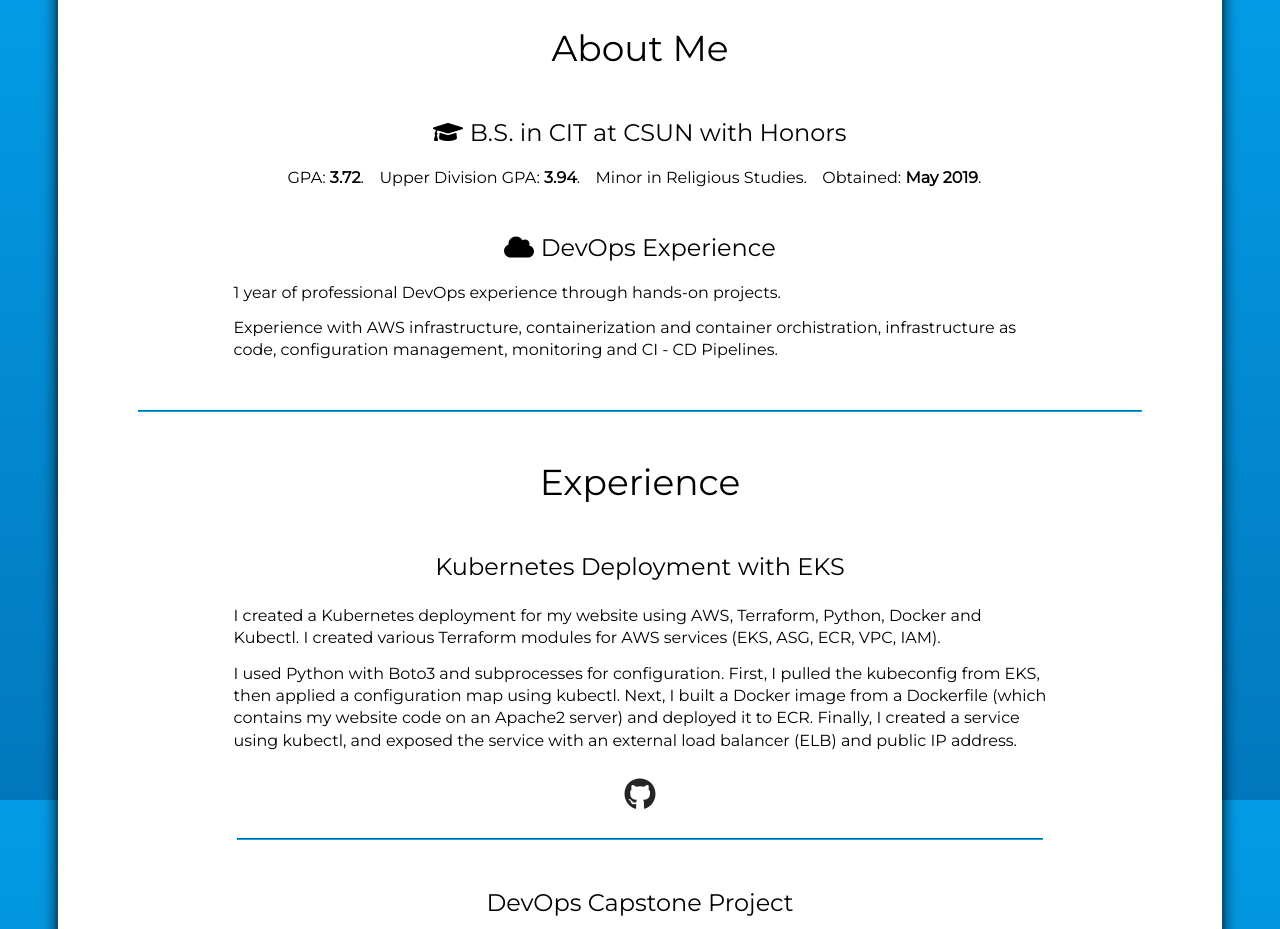
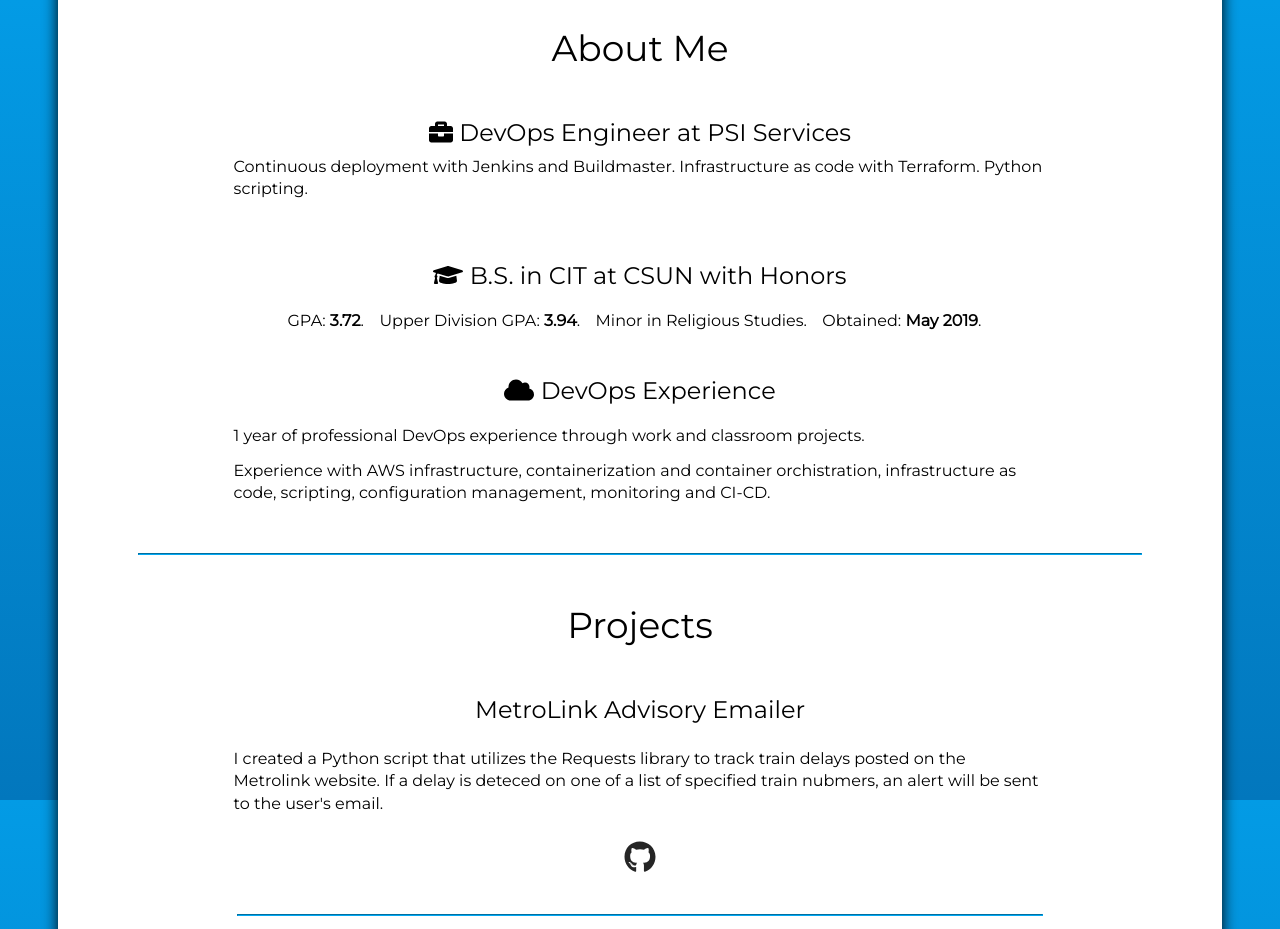
Before and after one commit to tklusz/WebsiteCode, a plain HTML site: page index.html in a window 1280 px wide. Shown: the part 800-1729 px from the top of the page. Drawn offline with Linux system fonts and the light colour scheme.

Commit message:
Adding PSI.

```diff
--- a/index.html
+++ b/index.html
@@ -50,8 +50,7 @@
         </div>
 
         <p class="sub-paragraph">
-          A graduating senior and incoming DevOps engineer from
-          Santa&nbsp;Clarita, California.
+          A DevOps Engineer at PSI Services LLC.
         </p>
 
         <span>
@@ -70,10 +69,19 @@
 
           <div>
             <h3 class="section-subtitle">
+              <i class="fa fa-briefcase"></i>
+                DevOps Engineer at PSI Services
+              </h3>
+              <p class = "big-paragraph section-description">
+                Continuous deployment with Jenkins and Buildmaster. Infrastructure as code with Terraform. Python scripting.
+              </p>
+          </div>
+
+          <div>
+            <h3 class="section-subtitle">
               <i class="fas fa-graduation-cap"></i>
               B.S. in CIT at CSUN with&nbsp;Honors
             </h3>
-
             <div class="education-list">
               <p class = "section-description section-line-1">GPA:
                 <span class="bold">3.72</span>.
@@ -88,6 +96,7 @@
                 <span class="bold">May 2019</span>.
               </p>
             </div>
+
           </div>
 
           <div>
@@ -95,21 +104,17 @@
               <i class="fas fa-cloud"></i>
               DevOps Experience
             </h3>
-
             <p class = "big-paragraph section-description">
-              1 year of professional DevOps experience through hands-on projects.
+              1 year of professional DevOps experience through work and classroom projects.
             </p>
-
             <p class = "big-paragraph section-description">
               Experience with AWS infrastructure, containerization and container
-              orchistration, infrastructure as code, configuration management,
-              monitoring and CI - CD Pipelines.
+              orchistration, infrastructure as code, scripting, configuration management,
+              monitoring and CI-CD.
             </p>
-
             <a href = "#skills" class="cta midline-cta">
               View my DevOps skills
             </a>
-
           </div>
         </div>
 
@@ -117,7 +122,28 @@
 
         <div>
 
-          <h2>Experience</h2>
+          <h2>Projects</h2>
+
+          <h3 class = "section-subtitle">MetroLink Advisory Emailer</h3>
+
+          <div class = "exp-grid">
+
+            <div class = "exp-grid-description">
+              <p class="big-paragraph">
+                I created a Python script that utilizes the Requests library to track train delays posted on the Metrolink website.
+                If a delay is deteced on one of a list of specified train nubmers, an alert will be sent to the user's email.
+              </p>
+            </div>
+
+            <div class = "exp-grid-icon">
+
+              <a href="https://github.com/tklusz/MetrolinkAdvisoryEmailer">
+                <i class="fab individual-icon fa-github fa-2x"></i>
+              </a>
+
+            </div>
+            <hr class = "exp-hr">
+          </div>
 
           <h3 class = "section-subtitle">Kubernetes Deployment with EKS</h3>
 
```
